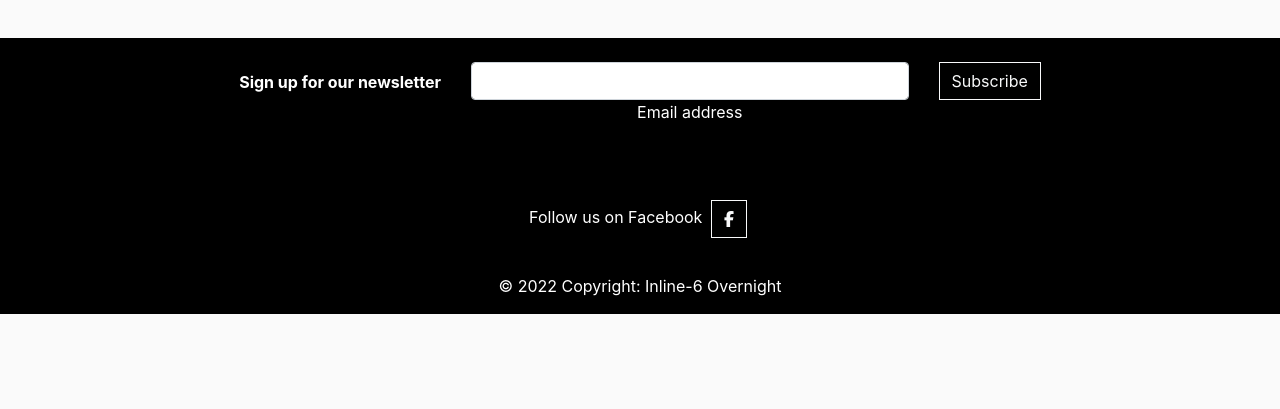
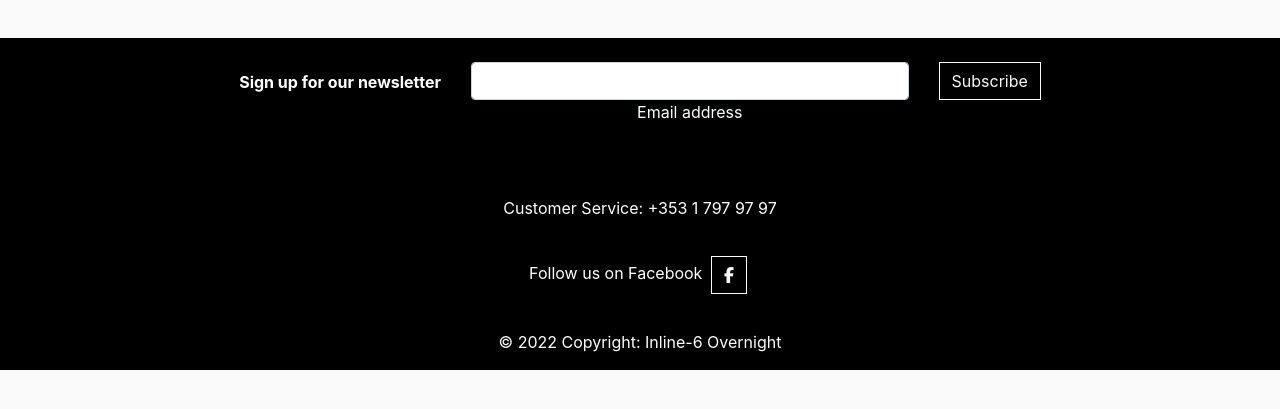
Before and after one commit to Code-Institute-Submissions/inline-6-overnight, a Django app: page /cart/ in a window 1280 px wide. Shown: the part 146-555 px from the top of the page. Run offline with Django 3.2, Linux system fonts and the light colour scheme; some libraries are stand-ins or nearby versions.

Commit message:
Add contact number for Customer Service to the footer

```diff
--- a/store/templates/store/main.html
+++ b/store/templates/store/main.html
@@ -156,6 +156,9 @@
             </div>
             <!-- Social media and copyright -->
             <div class="text-center p-3" style="background-color: rgba(0, 0, 0, 0.2);">
+                Customer Service: +353 1 797 97 97
+            </div>
+            <div class="text-center p-3" style="background-color: rgba(0, 0, 0, 0.2);">
                 Follow us on Facebook
                 <a class="btn btn-outline-light btn-floating m-1" href="https://www.facebook.com/"
                 role="button" target="_blank" aria-label="Follow Inline-6 Overnight on Facebook (opens in a new tab)"
```
